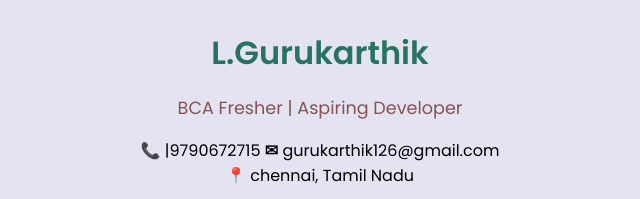
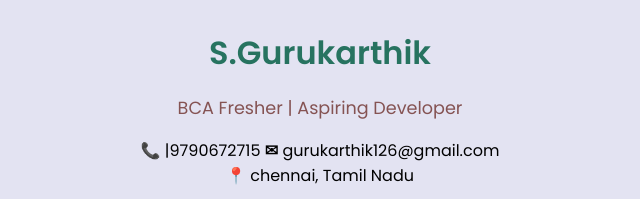
Before and after one commit to gurukarthiks-bca/nm, a plain HTML site: page index.html in a window 1280 px wide. Shown: the part 221-420 px from the top of the page, 320-960 px from the left. Drawn offline with Linux system fonts and the light colour scheme.

Commit message:
index.html

```diff
--- a/index.html
+++ b/index.html
@@ -13,7 +13,7 @@
     <!-- Profile Section -->
     <div class="profile">
       <img src="my-photo.jpg" alt="Profile Photo" class="profile-img">
-      <h1>L.Gurukarthik</h1>
+      <h1>S.Gurukarthik</h1>
       <p class="tagline">BCA Fresher | Aspiring Developer</p>
       <p><strong>📞</strong> |9790672715
          <strong>✉</strong> gurukarthik126@gmail.com <br>
```
